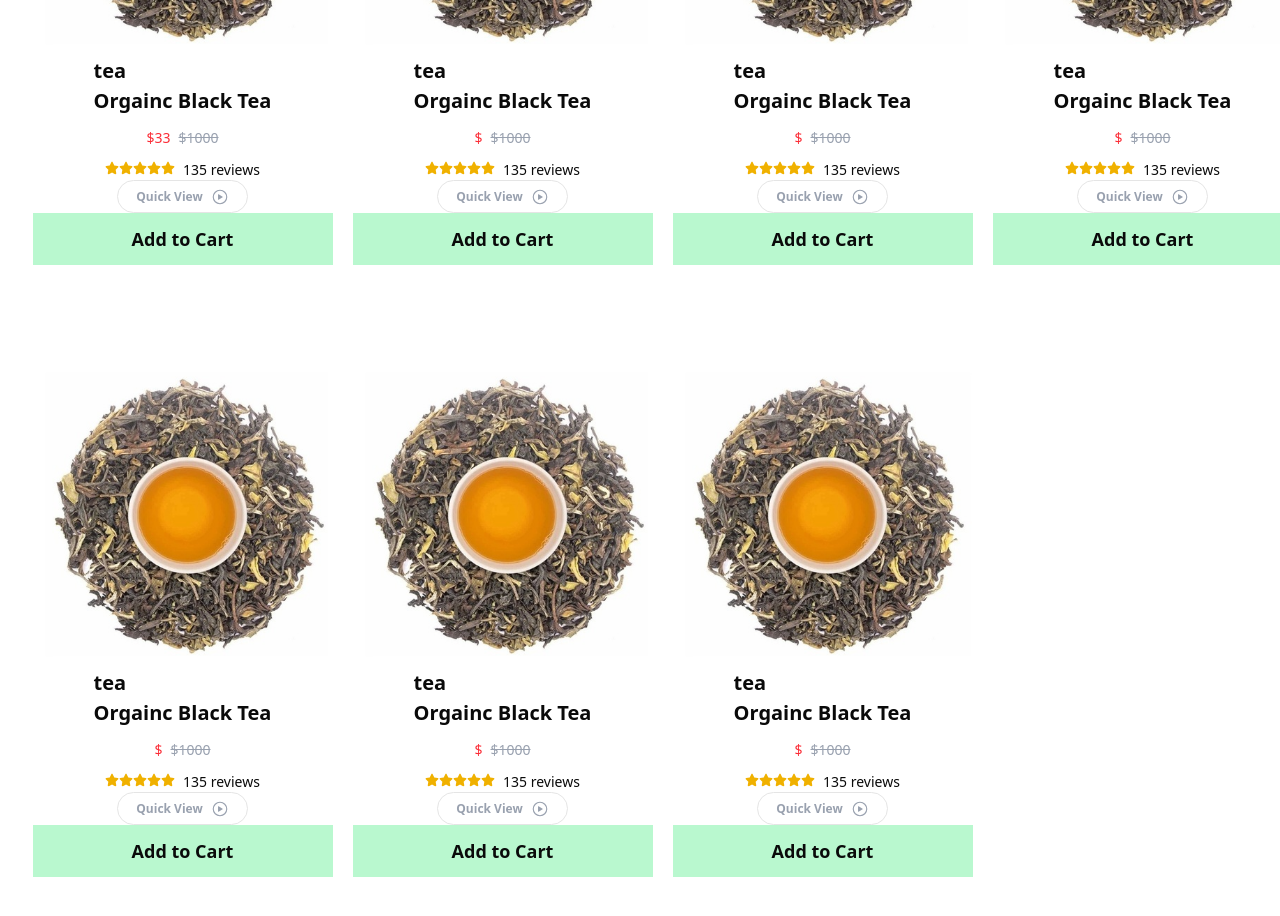
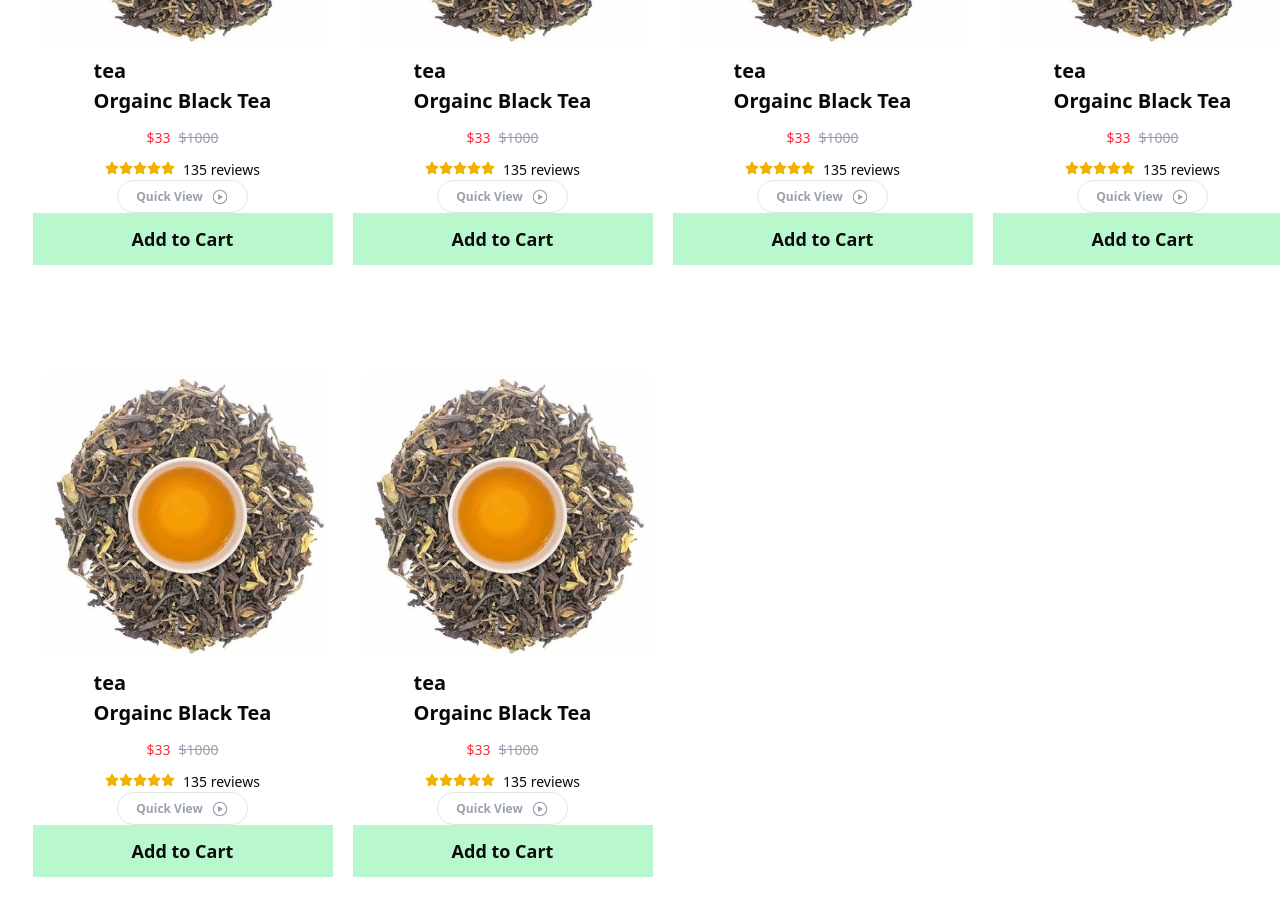
Before and after one commit to workramsah/chiya, a Next.js app: page /detail in a window 1280 px wide. Shown: the part 920-1836 px from the top of the page. Built offline with nearby package versions, Linux system fonts and the light colour scheme.

Commit message:
fix all pages

```diff
--- a/app/component/Featured.tsx
+++ b/app/component/Featured.tsx
@@ -7,13 +7,13 @@ export default function Featured(){
         <div className="flex justify-center "><span className="font-bold text-2xl">Featured</span> <span className="font-bold text-2xl text-amber-400">Products</span></div>
 
         <div className=" grid grid-cols-1 sm:grid-cols-2 md:grid-cols-3 lg:grid-cols-4 space-x-3">
-            <Cup age={3} price={33}  name="tea"/>
-            <Cup age={3} name="tea"/>
-            <Cup age={3} name="tea"/>
-            <Cup age={3} name="tea"/>
-            <Cup age={3} name="tea"/>
-            <Cup age={3} name="tea"/>
-            <Cup age={3} name="tea"/>
+            <Cup  price={33}  name="tea"/>
+            <Cup  price={33}  name="tea"/>
+            <Cup  price={33}  name="tea"/>
+
+            <Cup  price={33}  name="tea"/>
+            <Cup  price={33}  name="tea"/>
+            <Cup  price={33}  name="tea"/>
         </div>
         </div>
         </>
```
